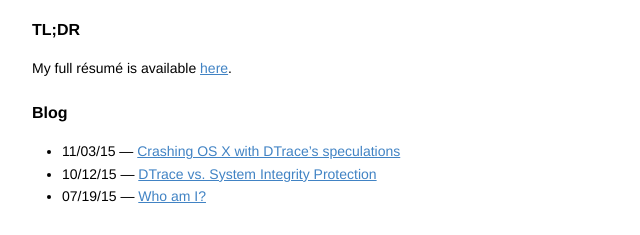
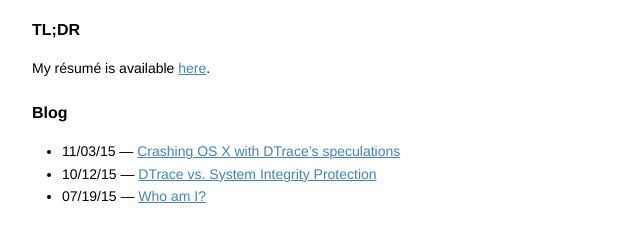
Before and after one commit to rodionovd/rodionovd.github.io, a plain HTML site: page index.html in a window 1280 px wide. Shown: the part 235-470 px from the top of the page, 181-821 px from the left. Drawn offline with Linux system fonts and the light colour scheme.

Commit message:
It's just résumé after all

```diff
--- a/index.html
+++ b/index.html
@@ -21,7 +21,7 @@ Let’s chat <a href="https://twitter.com/rodionovme">on Twitter</a> or <a href=
 
 <h4 id="tldr">TL;DR</h4>
 
-<p>My full résumé is available <a href="./me.html">here</a>.</p>
+<p>My résumé is available <a href="./me.html">here</a>.</p>
 
 <h4 id="blog">Blog</h4>
 
```
Also changed, not shown: 1 other file.
